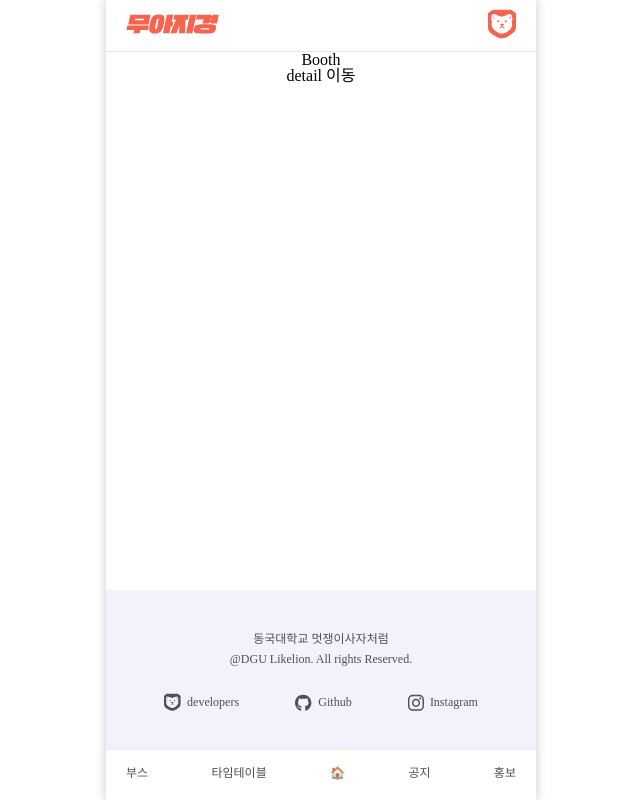
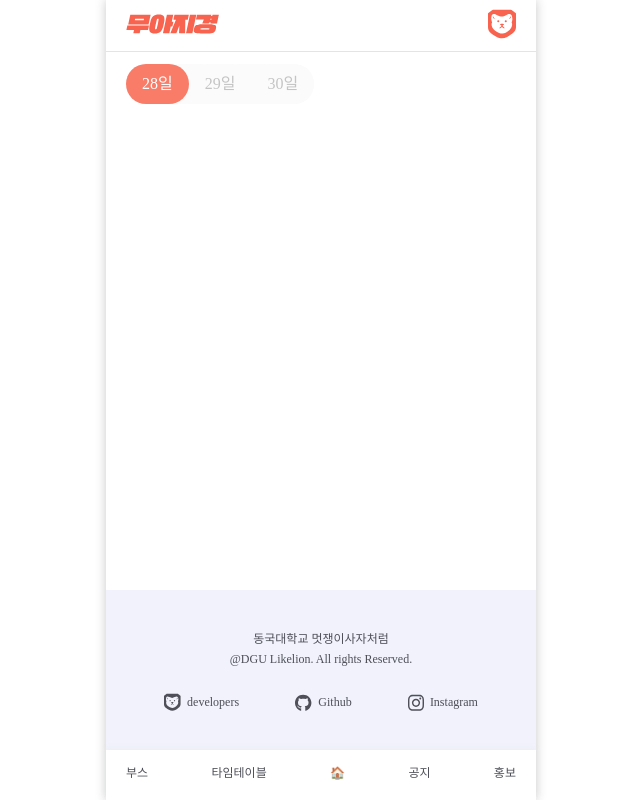
Before and after one commit to dudtlstm/2024_spring_festival_front, a React (Vite) app: page /booths in a window 1280 px wide. Shown: the whole page, without its empty margins (319-959 px from the left). Built offline with nearby package versions, Linux system fonts and the light colour scheme.

Commit message:
✨ Feat: 부스 페이지 - 날짜 selector 구현

```diff
--- /dev/null
+++ b/src/components/booth/dateSelector/DateSelector.jsx
@@ -0,0 +1,34 @@
+import React, { useState } from 'react';
+import * as S from './style';
+
+const DateSelector = () => {
+  const dates = [28, 29, 30];
+  const [selectedDate, setSelectedDate] = useState(28);
+
+  const handleDateClick = date => {
+    setSelectedDate(date);
+  };
+
+  return (
+    <>
+      {/* <div>Booth</div>
+      <Link to={'/booths/1'}>detail 이동</Link> */}
+      <S.DateSelectorWrapper>
+        <S.DateSelector>
+          {dates.map((date, index) => (
+            <S.DateSelectorItem
+              key={index}
+              onClick={() => handleDateClick(date)}
+              bgcolor={selectedDate === date ? '#F97C69' : ' #FBFBFB'}
+              color={selectedDate === date ? '#FFFFFF' : ' #C4C4C4'}
+            >
+              {date}일
+            </S.DateSelectorItem>
+          ))}
+        </S.DateSelector>
+      </S.DateSelectorWrapper>
+    </>
+  );
+};
+
+export default DateSelector;
--- /dev/null
+++ b/src/components/booth/dateSelector/style.jsx
@@ -0,0 +1,27 @@
+import { styled } from 'styled-components';
+
+export const DateSelectorWrapper = styled.div`
+  display: flex;
+  padding: 12px 20px;
+  align-items: flex-start;
+  align-self: stretch;
+`;
+
+export const DateSelector = styled.div`
+  display: flex;
+  align-items: flex-start;
+  border-radius: 24px;
+  background-color: #fbfbfb;
+`;
+
+export const DateSelectorItem = styled.div`
+  display: flex;
+  padding: 12px 16px;
+  justify-content: center;
+  align-items: center;
+  gap: 10px;
+  border-radius: 24px;
+  background-color: ${props => props.bgcolor};
+  color: ${props => props.color};
+  cursor: pointer;
+`;
--- a/src/components/booth/style.jsx
+++ /dev/null
@@ -1 +0,0 @@
-import { styled } from "styled-components";
--- a/src/pages/booth/Booth.jsx
+++ b/src/pages/booth/Booth.jsx
@@ -1,11 +1,13 @@
-import React from "react";
-import { Link } from "react-router-dom";
+import React from 'react';
+import { Link } from 'react-router-dom';
+import DataSelector from '../../components/booth/dateSelector/DateSelector';
 
 const Booth = () => {
   return (
     <>
-      <div>Booth</div>
-      <Link to={"/booths/1"}>detail 이동</Link>
+      {/* <div>Booth</div>
+      <Link to={'/booths/1'}>detail 이동</Link> */}
+      <DataSelector />
     </>
   );
 };
```
